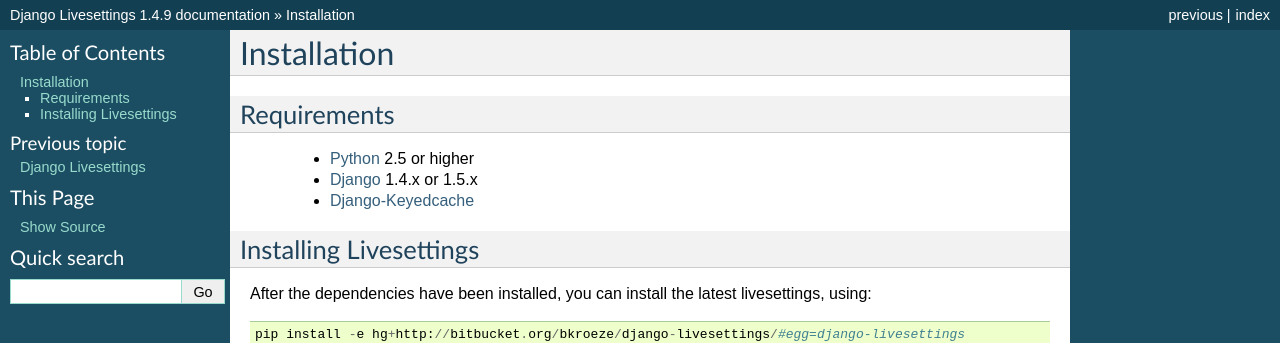
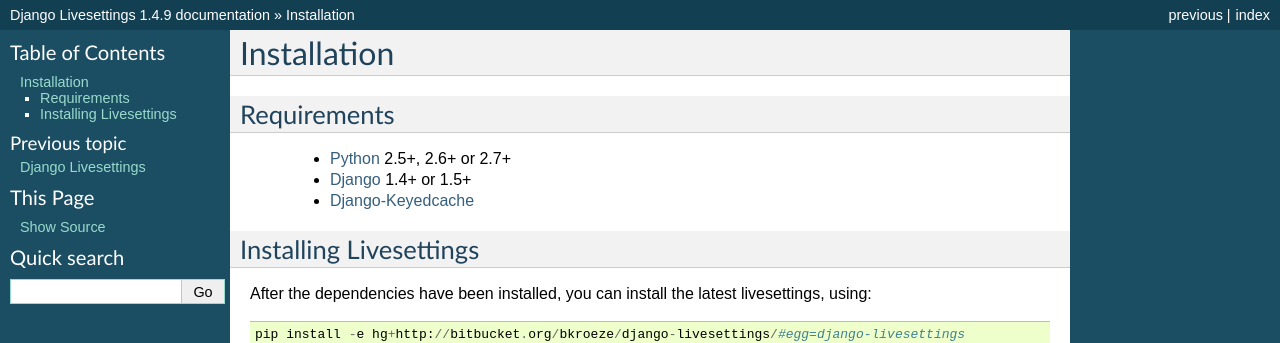
Before and after one commit to kunaldeo/django-livesettings3, a Sphinx documentation site: the page built from docs/installation.rst, in a window 1280 px wide. Shown: the top 343 px of the page. Built offline with Sphinx 7.4.7, drawn with Linux system fonts in a browser that asks for light colours; pages that are not in the unit, such as notebooks, are missing from menus.

```diff
--- a/docs/installation.rst
+++ b/docs/installation.rst
@@ -4,8 +4,8 @@ Installation
 Requirements
 ------------
 
- * `Python`_ 2.5 or higher
- * `Django`_ 1.4.x or 1.5.x
+ * `Python`_ 2.5+, 2.6+ or 2.7+
+ * `Django`_ 1.4+ or 1.5+
  * `Django-Keyedcache`_
 
 .. Note
--- a/setup.py
+++ b/setup.py
@@ -1,6 +1,6 @@
 from setuptools import setup, find_packages
 
-VERSION = (1, 4, 12)
+VERSION = (1, 4, 13)
 
 # Dynamically calculate the version based on VERSION tuple
 if len(VERSION)>2 and VERSION[2] is not None:
```
